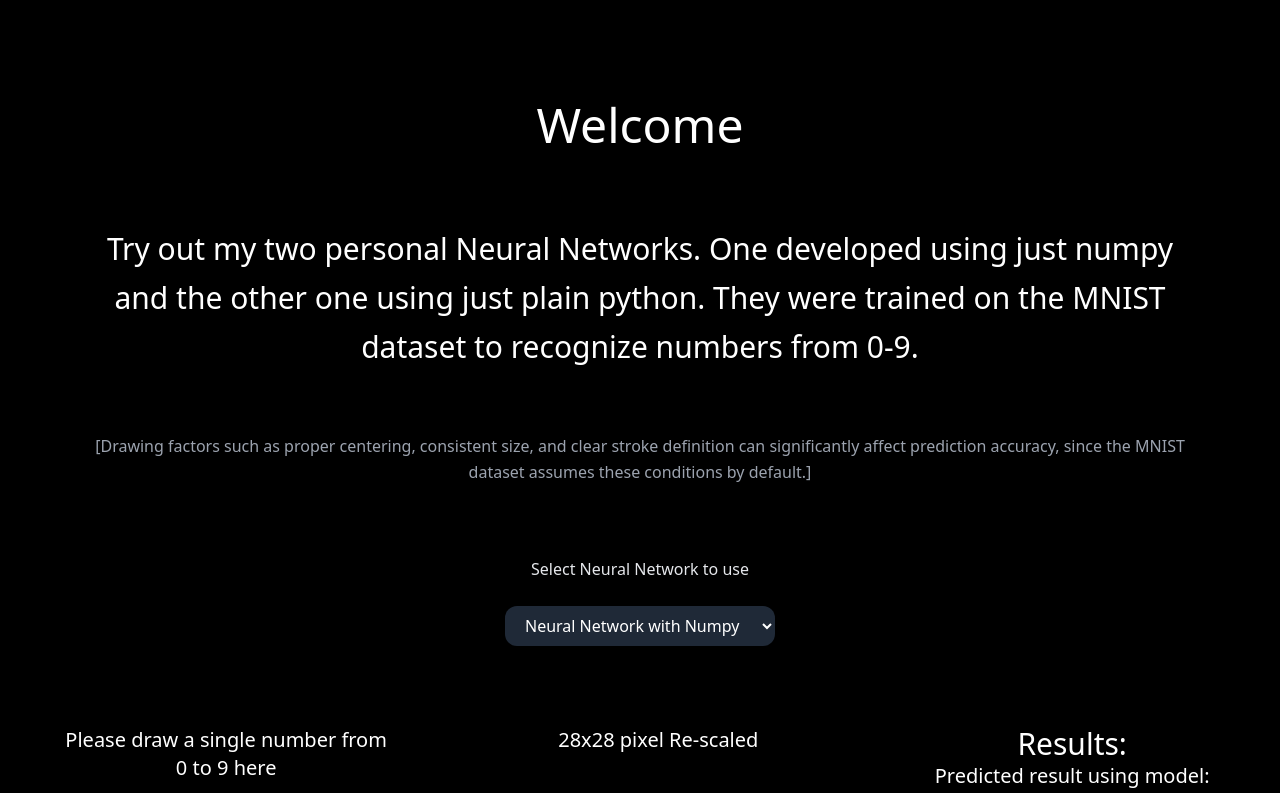
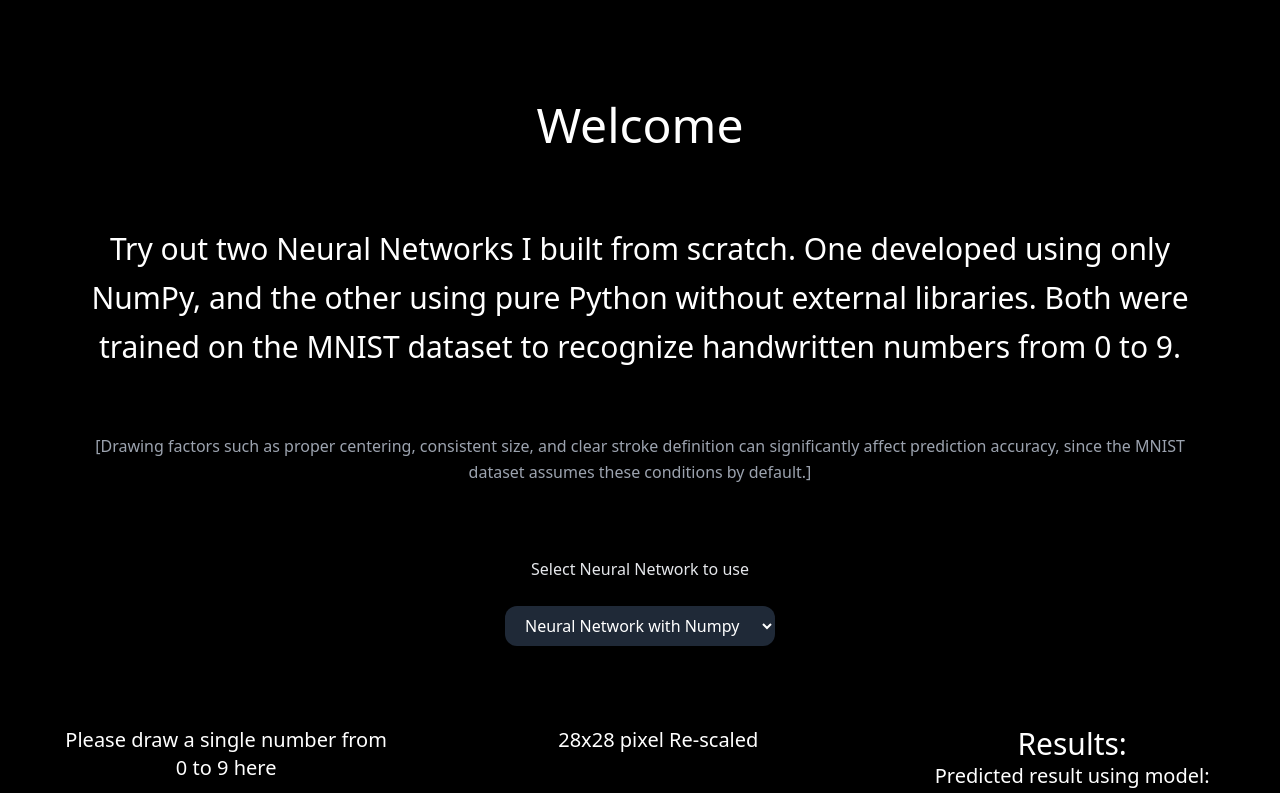
Before and after one commit to Jualvu/mnist_neural_network_ui, a React (Vite) app: page / in a window 1280 px wide. Shown: the top 793 px of the page. Built offline with nearby package versions, Linux system fonts and the light colour scheme.

Commit message:
improving title

```diff
--- a/src/mnistApp/pages/Home.tsx
+++ b/src/mnistApp/pages/Home.tsx
@@ -75,9 +75,9 @@ export const Home = () => {
             <h1 className='text-white text-5xl text-center m-[5%]  leading-relaxed break-words hyphens-auto'>Welcome</h1>
             <h1 className='text-white text-3xl text-center m-[5%]  leading-relaxed break-words hyphens-auto'
             >
-                Try out my two personal Neural Networks.
-                One developed using just numpy and the other one using just plain python.
-                They were trained on the MNIST dataset to recognize numbers from 0-9.</h1>
+                Try out two Neural Networks I built from scratch.
+                One developed using only NumPy, and the other using pure Python without external libraries.
+                Both were trained on the MNIST dataset to recognize handwritten numbers from 0 to 9.</h1>
 
                 <p className=' text-md m-[5%] text-gray-400 text-center mb-4  leading-relaxed break-words hyphens-auto'>
                     [Drawing factors such as proper centering, consistent size, and clear stroke definition can significantly
```
